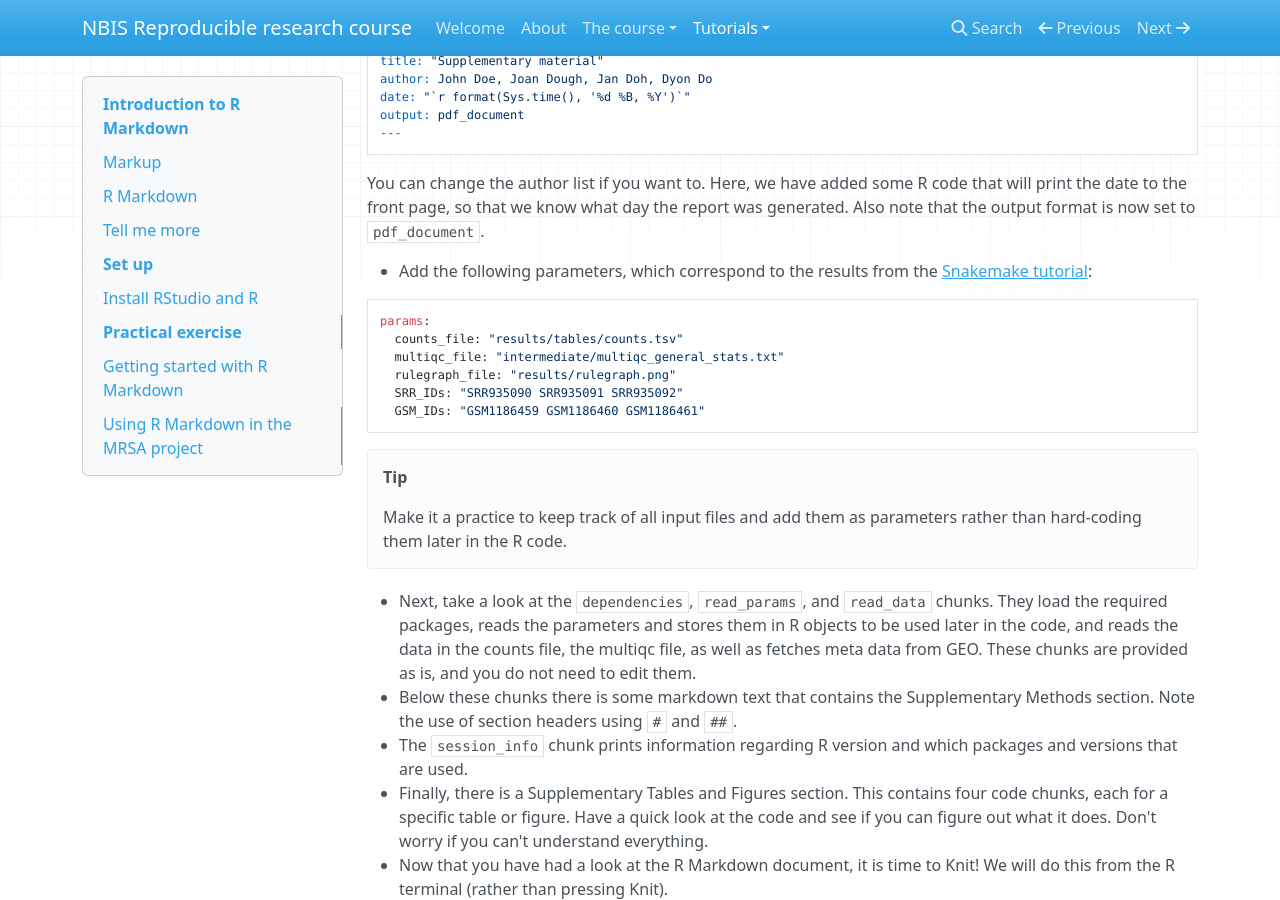
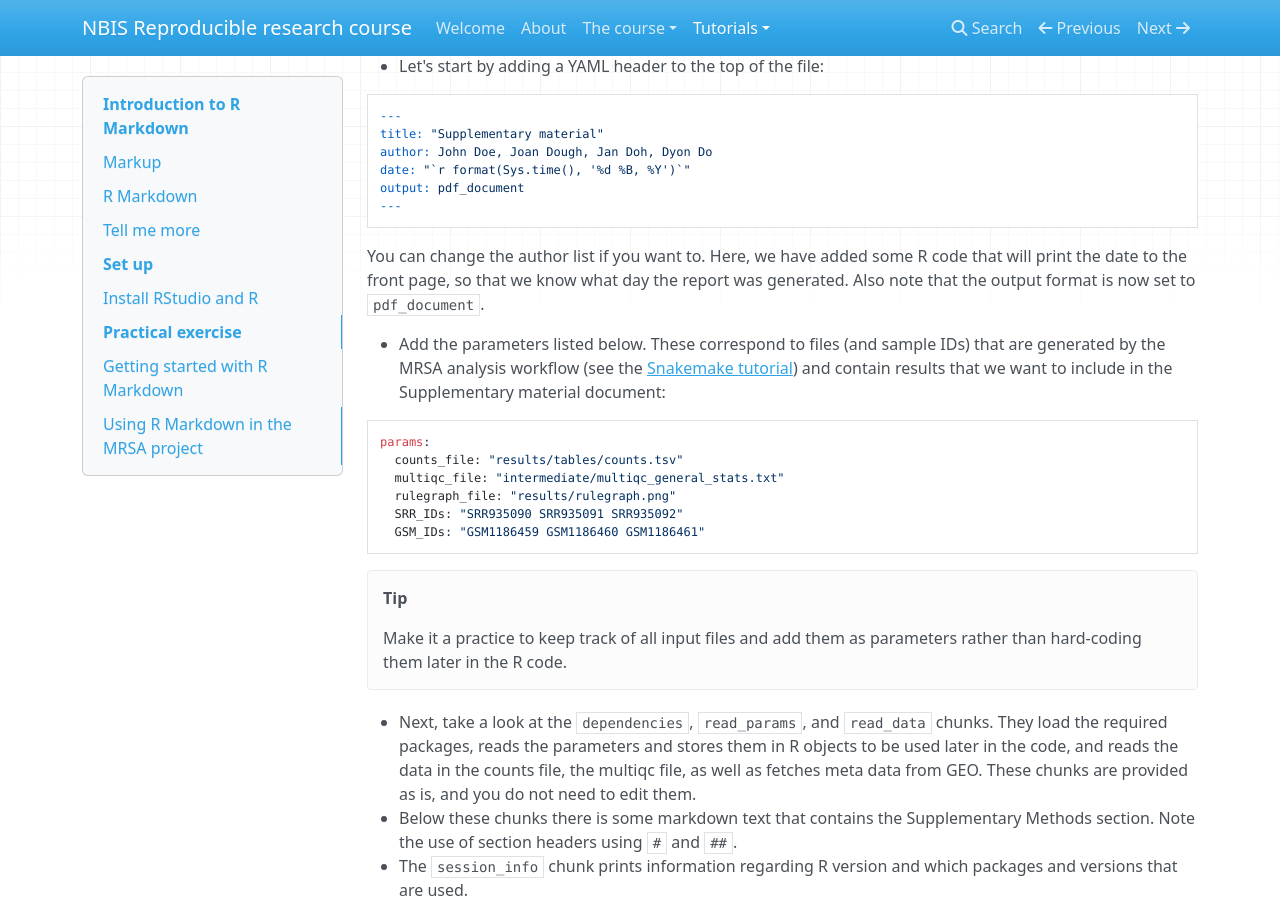
Before and after one commit to NBISweden/workshop-reproducible-research, an MkDocs documentation site: the page built from docs/rmarkdown.md, in a window 1280 px wide and 900 px high, scrolled down 9485 px. Built offline with MkDocs 1.6.1, drawn with Linux system fonts in a browser that asks for light colours; nearby versions of some CDN libraries; old or Windows-style settings are respelled for this version of MkDocs; some of the changed text lies outside the part shown.

Commit message:
clarifications

````diff
--- a/docs/rmarkdown.md
+++ b/docs/rmarkdown.md
@@ -313,6 +315,8 @@ Try to use the `render` command to knit your template R Markdown document and se
 ```
 rmarkdown::render("my_file.Rmd", params=list(data="cars", color="green"))
 ```
+
+#### Tips for working with R Markdown documents in RStudio
 
 * You might already have noticed that you can run code chunks directly in RStudio:
     - Place the cursor on an R command and press `CTRL + Enter` (Windows) or `Cmd + Enter` (Mac) to run that line in R.
@@ -359,7 +363,7 @@ output: pdf_document
 
 You can change the author list if you want to. Here, we have added some R code that will print the date to the front page, so that we know what day the report was generated. Also note that the output format is now set to `pdf_document`.
 
-* Add the following parameters, which correspond to the results from the [Snakemake tutorial](snakemake.md):
+* Add the parameters listed below. These correspond to files (and sample IDs) that are generated by the MRSA analysis workflow (see the [Snakemake tutorial](snakemake.md)) and contain results that we want to include in the Supplementary material document:
 
 ```yaml
 params:
````
Also changed, not shown: other parts of docs/rmarkdown.md (+2 -0 lines).
